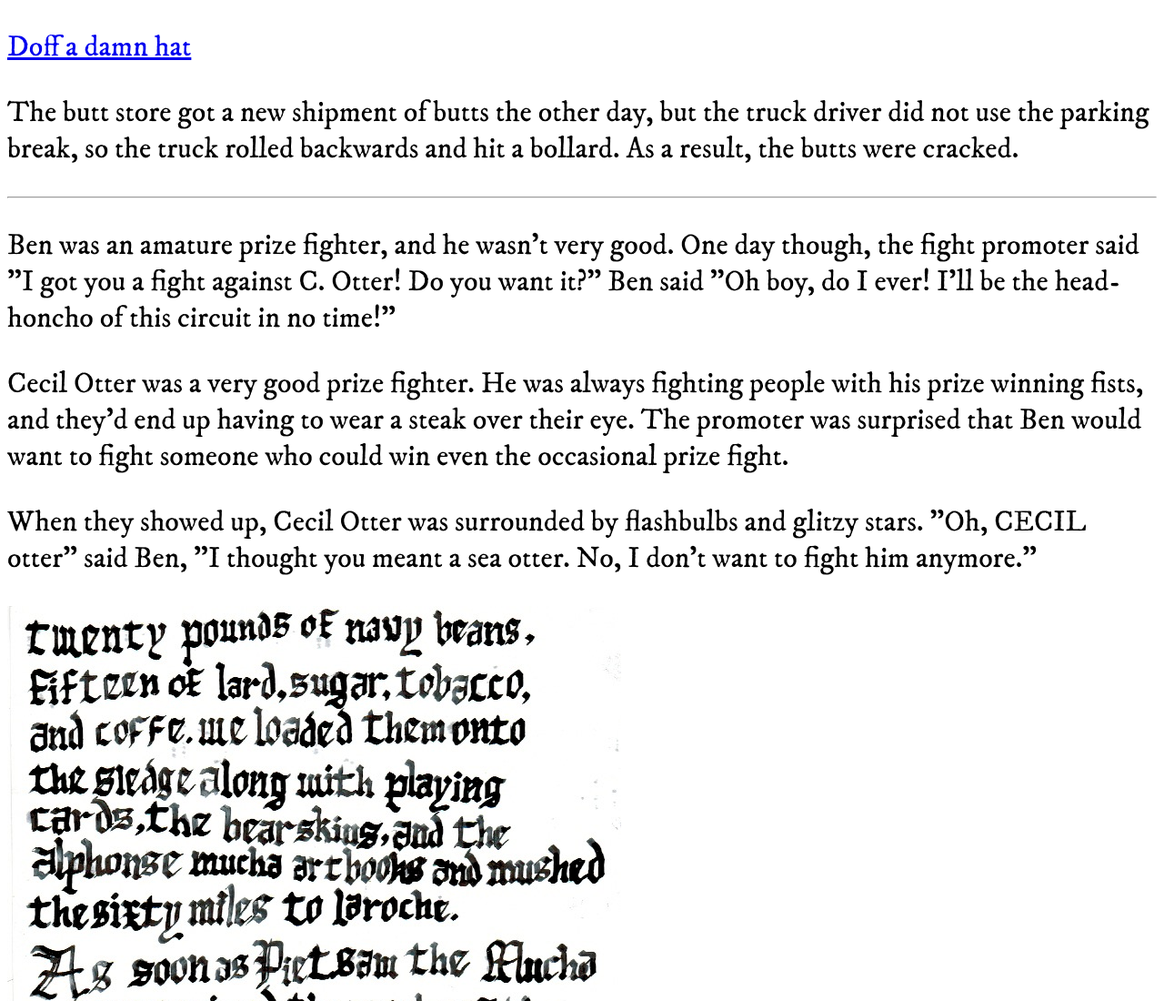
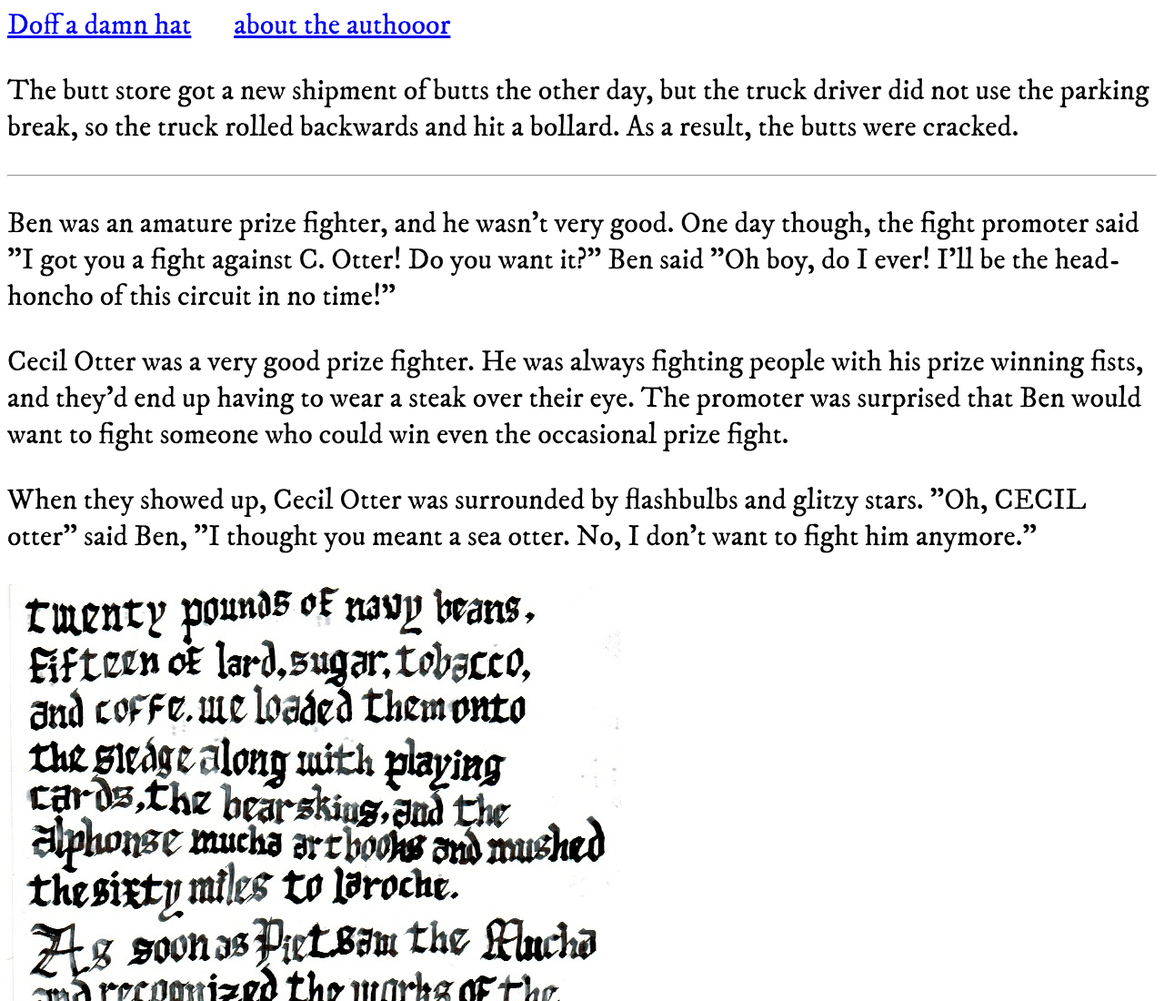
Before and after one commit to tepu/somewindforthesailboat, a website: page html/main.html in a window 1280 px wide. Shown: the top 1100 px of the page at 91% size. Drawn offline with nearby package versions, Linux system fonts and the light colour scheme; a web font is replaced by a local one.

Commit message:
Added an about page

```diff
--- a/html/main.html
+++ b/html/main.html
@@ -10,7 +10,8 @@
 <body>
 
 <div class="story">
-    <p><a href="/doff/doff.html">Doff a damn hat</a></p>
+    <span><a href="/doff/doff.html">Doff a damn hat</a></span>
+    <span style="padding-left:40px"><a href="/about/about.html">about the authooor</a></span>
 </div>
 <div class="story">
     <p>The butt store got a new shipment of butts the other day, but the truck driver did not use the parking break, so the truck rolled backwards and hit a bollard. As a result, the butts were cracked.</p>
```
Also changed, not shown: about/about.html (added, +10 -0 lines), about/skiing.png (added).
